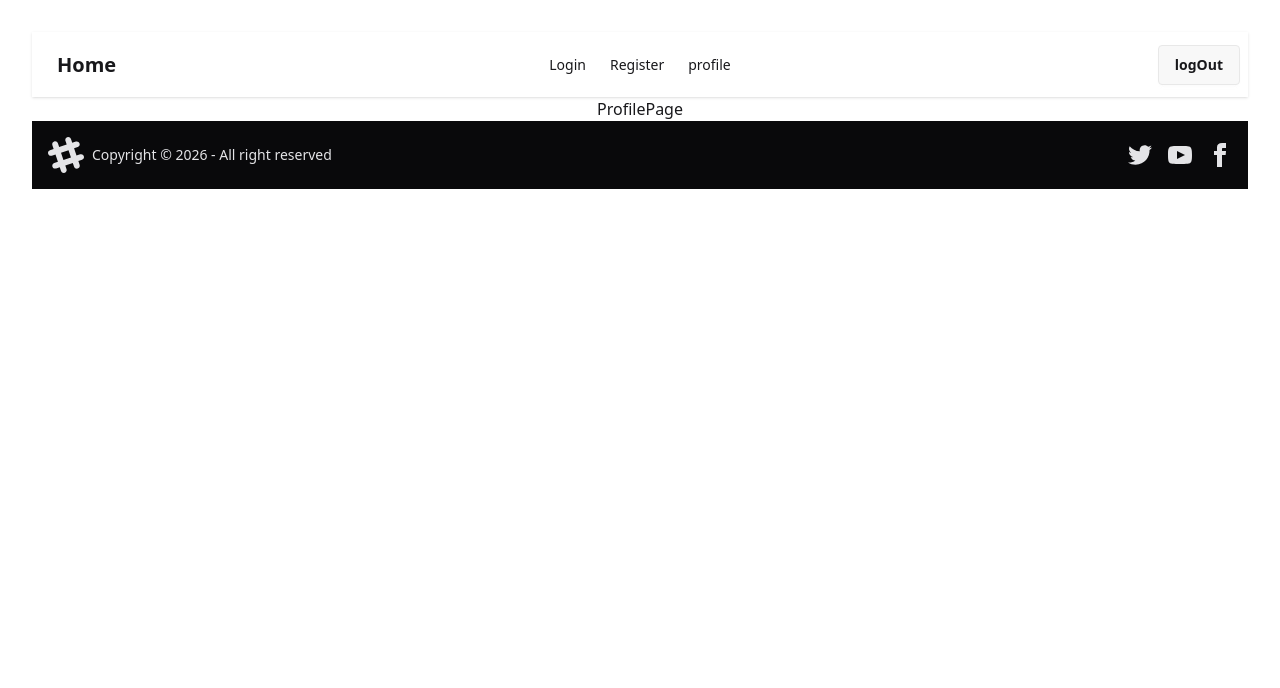
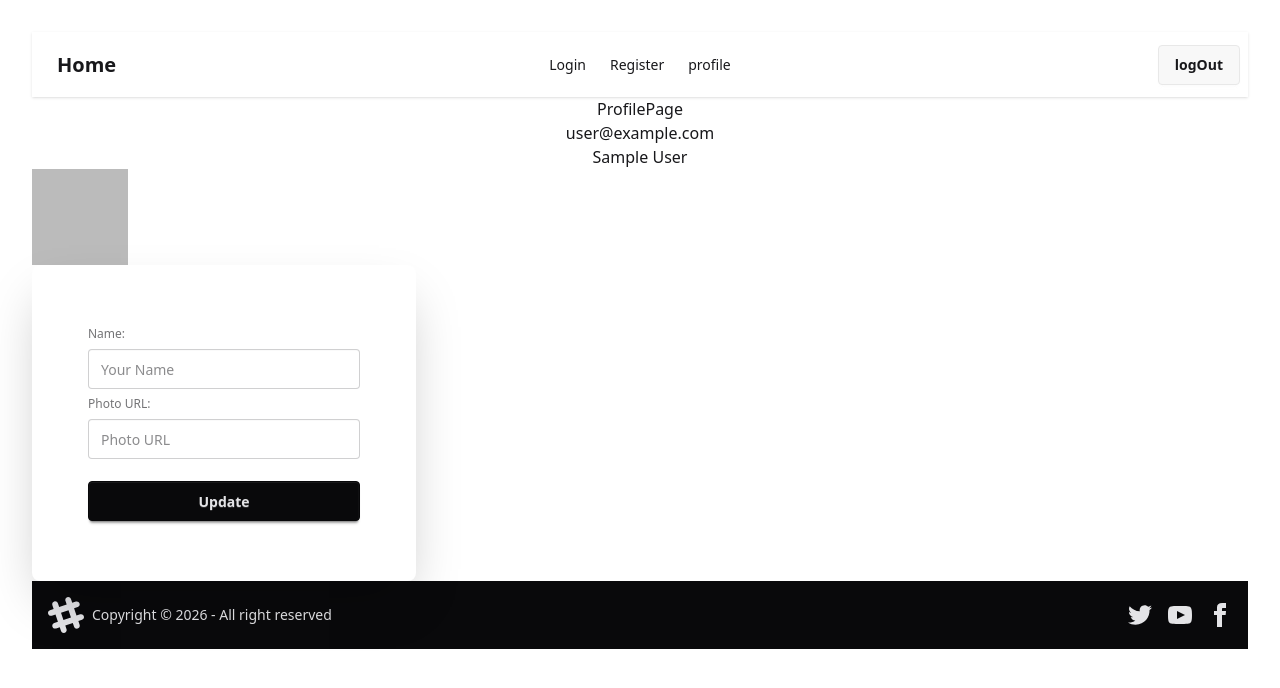
Before and after one commit to NaharMoon/ToyTopia-B12A09-new, a React (Vite) app: page /auth/profile in a window 1280 px wide. Shown: the top 688 px of the page. Built offline with nearby package versions, Linux system fonts and the light colour scheme; no server answers; sample sign-in values are in the browser's storage.

Commit message:
update profile, forgot password feature implemented.

```diff
--- /dev/null
+++ b/src/pages/ForgotPassword.jsx
@@ -0,0 +1,67 @@
+import { sendPasswordResetEmail } from 'firebase/auth';
+import React, { useEffect, useState } from 'react';
+import { useSearchParams } from 'react-router';
+import { auth } from '../firebase/firebase.config';
+
+const ForgotPassword = () => {
+
+    const [searchParams] = useSearchParams();
+    const [email,setEmail] = useState('');
+    console.log(email);
+
+     useEffect(()=>{
+        const fillEmail = searchParams.get("email") || "";
+        if(fillEmail){
+            setEmail(fillEmail);
+        }
+     },[searchParams]);
+    const handleResetPassword = (e) => {
+        e.preventDefault();
+        sendPasswordResetEmail(auth,email)
+        .then(() => {
+            console.log("Password reset email sent. Check your email: ",email);
+            window.location.href = "https://mail.google.com";
+        })
+        .catch((error) => {
+            console.log(error.message);
+        })
+    }
+    return (
+        <div>
+            <h1>ForgotPassword</h1>
+            <div className="card bg-base-100 w-full max-w-sm shrink-0 shadow-2xl">
+                <form onSubmit={handleResetPassword} className="card-body">
+                    <fieldset className="fieldset">
+                        {/* email */}
+                        <label className="label">Email</label>
+                        <input
+                            type="email"
+                            className="input"
+                            placeholder="Email"
+                            name='email'
+                            value={email}
+                            onChange={(e) => setEmail(e.target.value)}
+                            required
+                        />
+                        {/* password
+                        <label className="label">Password</label>
+                        <input
+                            type="password"
+                            className="input"
+                            placeholder="Password"
+                            name='password'
+                            value={password}
+                            onChange={(e) => setPassword(e.target.value)}
+                            required
+                        /> */}
+
+                        {/* <div><a className="link link-hover">Forgot password?</a></div> */}
+                        <button className="btn btn-neutral mt-4">Reset</button>
+                    </fieldset>
+                </form>
+            </div>
+        </div>
+    );
+};
+
+export default ForgotPassword;
--- a/src/pages/LoginPage.jsx
+++ b/src/pages/LoginPage.jsx
@@ -1,7 +1,7 @@
 import { signInWithEmailAndPassword, signInWithPopup } from 'firebase/auth';
 import React, { useState } from 'react';
 import { auth, provider } from '../firebase/firebase.config';
-import { useLocation, useNavigate } from 'react-router';
+import { Link, useLocation, useNavigate } from 'react-router';
 
 const LoginPage = () => {
     const location = useLocation();
@@ -82,7 +82,13 @@ const LoginPage = () => {
                                     required
                                 />
 
-                                <div><a className="link link-hover">Forgot password?</a></div>
+                                <div>
+                                    <Link to={`/auth/forgot-password?email=${encodeURIComponent(email)}`}
+                                        className="link link-hover"
+                                    >
+                                        Forgot password?
+                                    </Link>
+                                </div>
                                 <button className="btn btn-neutral mt-4">Login</button>
                             </fieldset>
                         </form>
--- a/src/pages/ProfilePage.jsx
+++ b/src/pages/ProfilePage.jsx
@@ -1,9 +1,76 @@
-import React from 'react';
+import React, { useContext, useState } from 'react';
+import { AuthContext } from '../context/AuthContext';
+import { updateProfile } from 'firebase/auth';
+import { auth } from '../firebase/firebase.config';
 
 const ProfilePage = () => {
+    const { userData } = useContext(AuthContext);
+    const [name,setName] = useState('');
+    const [photoURL,setPhotoURL] = useState('');
+    const user = auth.currentUser;
+    console.log(user);
+
+    const profile = {
+        displayName: name,
+        photoURL: photoURL,
+    }
+    console.log(profile);
+    console.log(userData);
+
+    const handleUpdateProfile = (e) => {
+        e.preventDefault();
+
+        updateProfile(auth.currentUser,profile)
+        .then(() => {
+            console.log("Profile Updated.");
+        })
+        .catch((error) => {
+            console.log(error.message);
+        })
+    };
+
     return (
         <div>
             <h1>ProfilePage</h1>
+            <h1>{userData.email}</h1>
+            <h1>{user.displayName? user.displayName : "Set Name"}</h1>
+            {
+                user.photoURL?
+                <img src={user.photoURL} alt="" />
+                :
+                <h1>Set Profile Picture</h1>
+            }
+
+            <div className="card bg-base-100 w-full max-w-sm shrink-0 shadow-2xl">
+                <form onSubmit={handleUpdateProfile} className="card-body">
+                    <fieldset className="fieldset">
+
+                        {/* email */}
+                        <label className="label">Name:</label>
+                        <input
+                            type="text"
+                            className="input"
+                            placeholder="Your Name"
+                            name='name'
+                            value={name}
+                            onChange={(e) => setName(e.target.value)}
+                        />
+                        {/* password */}
+                        <label className="label">Photo URL:</label>
+                        <input
+                            type="text"
+                            className="input"
+                            placeholder="Photo URL"
+                            name='photo'
+                            value={photoURL}
+                            onChange={(e) => setPhotoURL(e.target.value)}
+                            required
+                        />
+
+                        <button className="btn btn-neutral mt-4">Update</button>
+                    </fieldset>
+                </form>
+            </div>
         </div>
     );
 };
--- a/src/router/Router.jsx
+++ b/src/router/Router.jsx
@@ -5,6 +5,7 @@ import LoginPage from "../pages/LoginPage";
 import RegisterPage from "../pages/RegisterPage";
 import ProfilePage from "../pages/ProfilePage";
 import PrivateRoute from "./PrivateRoute";
+import ForgotPassword from "../pages/ForgotPassword";
 
 const router = createBrowserRouter([
     {
@@ -18,6 +19,10 @@ const router = createBrowserRouter([
             {
                 path: "/auth/login",
                 element: <LoginPage></LoginPage>,
+            },
+            {
+                path: "/auth/forgot-password",
+                element: <ForgotPassword></ForgotPassword>,
             },
             {
                 path: "/auth/register",
```
